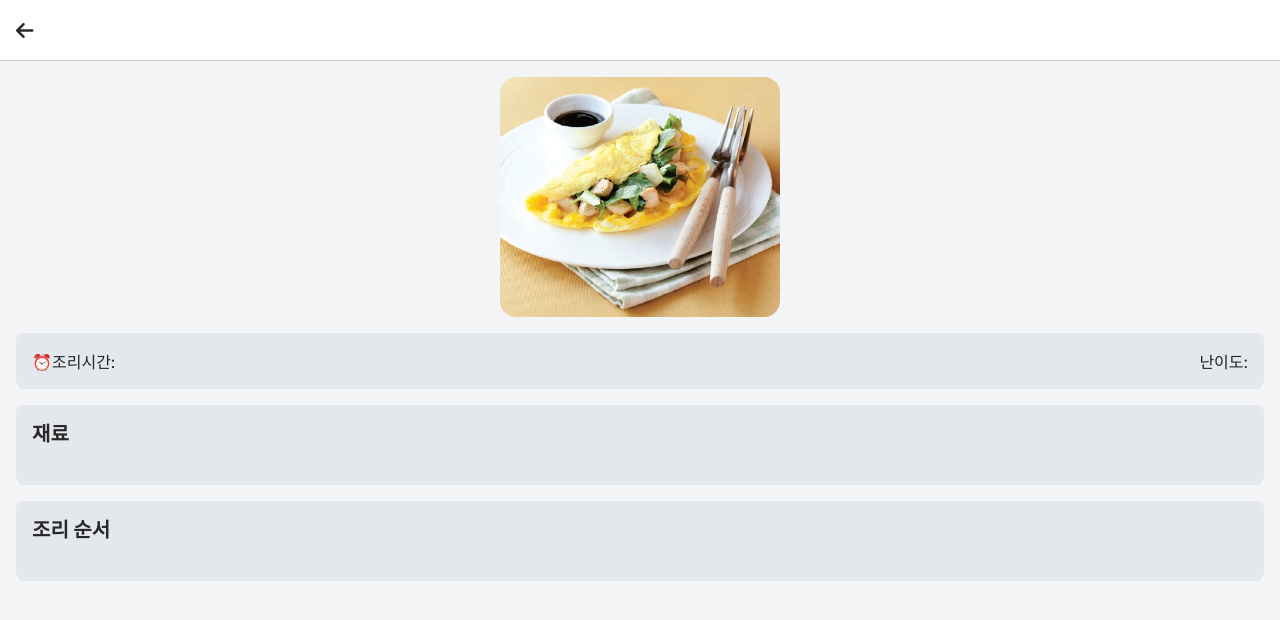
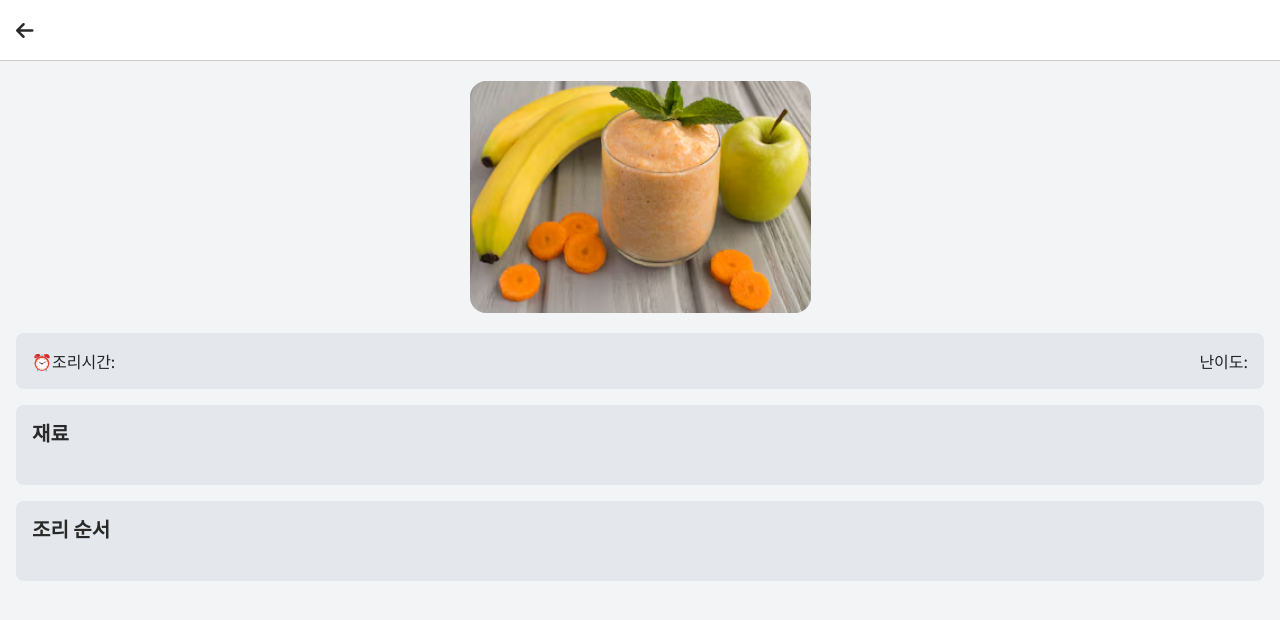
Before and after one commit to HAE-SMARTFACTORY-5/mv-client, a Vue app: page /recipe/1 in a window 1280 px wide. Shown: the top 620 px of the page. Built offline with nearby package versions, Linux system fonts and the light colour scheme.

Commit message:
[HV-49] chore: 사진 추가

```diff
--- a/src/views/RecipeDetailView.vue
+++ b/src/views/RecipeDetailView.vue
@@ -6,8 +6,8 @@
   >
     <div class="image-wrapper">
       <img
-        src="@assets/images/chicken_omlet.jpg"
-        alt="닭가슴살 오믈렛 이미지"
+        src="@assets/images/사과 바나나 스무디.png"
+        alt="사과 바나나 스무디 이미지"
         loading="lazy"
         class="image-content"
       />
```
Also changed, not shown: src/assets/images/사과 바나나 스무디.png (added).
